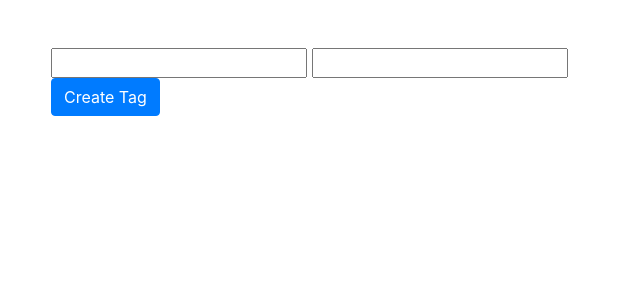
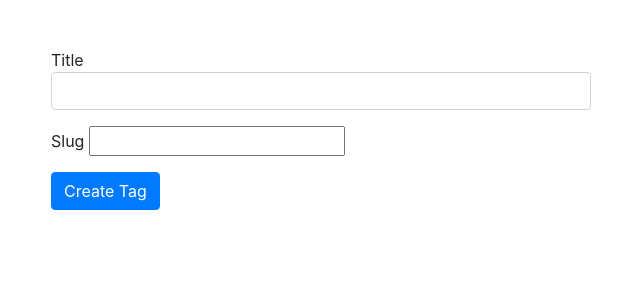
Before and after one commit to mikeUnix/arizona, a Django app: page /Arizona/tag/create in a window 1280 px wide. Shown: the part 56-356 px from the top of the page, without its empty margins (224-864 px from the left). Run offline with Django 3.2, Linux system fonts and the light colour scheme; some libraries are stand-ins or nearby versions.

Commit message:
posmotri bootstrap a tak nishtyak

```diff
--- a/myenv/app/projectArizona/Arizona/forms.py
+++ b/myenv/app/projectArizona/Arizona/forms.py
@@ -4,15 +4,29 @@ from django.core.exceptions import ValidationError
 
 
 """пользовательский класс для создания удаления редактирования постов связывается с базой данных"""
-class TagForm(forms.Form):
-	title = forms.CharField(max_length=50)
-	slug = forms.CharField(max_length=50)
+class TagForm(forms.ModelForm):
+	#title = forms.CharField(max_length=50)
+	#slug = forms.CharField(max_length=50)
+
+	#title.widget.attrs.update({'class':'form-control'})
+	#slug.widget.attrs.update({'class':'form-control'})
+
+	class Meta:
+		model = Tag
+		fields = ['title', 'slug']
+		widgets = {'title': forms.TextInput(attrs={'class':'form-control'}),
+		'slug ': forms.TextInput(attrs={'class':'form-control'})
+
+		}
+
 
 	def clean_slug(self):
 		new_slug = self.cleaned_data['slug'].lower()
 
 		if  new_slug == 'create':
 			raise ValidationError('Slug may not to be "Create"')
+		if Tag.objects.filter(slug__iexact=new_slug).count():
+			raise ValidationError('Slug must be unique. We have "{}" slug already'.format(new_slug))
 
 		return new_slug
 
@@ -21,6 +35,5 @@ class TagForm(forms.Form):
 
 
 	def save(self):
-		new_tag = Tag.objects.create(title=self.cleaned_data['title'],
-			slug=self.cleaned_data['slug'])
+		new_tag = Tag.objects.create(title=self.cleaned_data['title'],slug=self.cleaned_data['slug'])
 		return new_tag
--- a/myenv/app/projectArizona/Arizona/templates/Arizona/tag_create.html
+++ b/myenv/app/projectArizona/Arizona/templates/Arizona/tag_create.html
@@ -4,16 +4,27 @@
 Tag Create - {{ block.super}}
 
 {% endblock %}
-
-
 {% block content %}
 
 <form action="{% url 'tag_create_url' %}" method="post">
 	{% csrf_token %}
-	{{ form.title }}
-	{{ form.slug }}
 
-	<button type="submit" class="btn btn-primary"> Create Tag</button>
+{% for field in form %}
+
+<div class="form-group">
+	{% if field.errors %}
+<div class="alert alert-danger">
+{{field.errors}}
+</div>
+{% endif %}
+
+	{{field.label}}
+	{{field}}
+</div>
+{% endfor %}
+
+
+<button type="submit" class="btn btn-primary"> Create Tag</button>
 </form>
 
 {% endblock %}
--- a/myenv/app/projectArizona/Arizona/views.py
+++ b/myenv/app/projectArizona/Arizona/views.py
@@ -1,9 +1,11 @@
 from django.shortcuts import render
 from django.shortcuts import get_object_or_404
+from django.shortcuts import redirect
 from django.views.generic import View
 from .models import Post, Tag
 from .utils import ObjectDetailMixin
 from .forms import TagForm
+
 
 
 # Create your views here.
@@ -13,35 +15,32 @@ def posts_list(request):
 	return render(request,'Arizona/index.html',context={'posts':posts})
 
 
-#def post_detail(request,slug):
-#	post = Post.objects.get(slug__iexact=slug)
-#	return render(request, 'Arizona/post_detail.html',context={'post':post})
-#######
+
 def tags_list(request):
 	tags = Tag.objects.all()
 	return render(request,'Arizona/tags_list.html',context={'tags':tags})
 
-#def tag_detail(request,slug):
-#	tag = Tag.objects.get(slug__iexact=slug)
-#	return render(request, 'Arizona/tag_detail.html', context={'tag':tag})
+
 
 class PostDetail(ObjectDetailMixin, View):
 	model = Post
 	template = 'Arizona/post_detail.html'
-	#def get(self,request,slug):
-		##post = Post.objects.get(slug__iexact=slug)
-	#	post = get_object_or_404(Post, slug__iexact=slug)
-	#	return render(request, 'Arizona/post_detail.html',context={'post':post})
+
 
 class TagDetail(ObjectDetailMixin, View):
 	model = Tag
 	template = 'Arizona/tag_detail.html'
-	#def get(self,request,slug):
-		#tag = Tag.objects.get(slug__iexact=slug)
-	#	tag = get_object_or_404(Tag, slug__iexact=slug)
-	#	return render(request, 'Arizona/tag_detail.html', context={'tag':tag})
+
 
 class TagCreate(View):
-	def get(self,request):
+	def get(self, request):
 		form = TagForm()
 		return render(request, 'Arizona/tag_create.html', context={'form': form})
+
+	def post(self,request):
+		bound_form = TagForm(request.POST)
+
+		if bound_form.is_valid():
+			new_tag = bound_form.save()
+			return redirect(new_tag)
+		return render(request, 'Arizona/tag_create.html',context={'form': bound_form})
```
Also changed, not shown: myenv/app/projectArizona/db.sqlite3.
